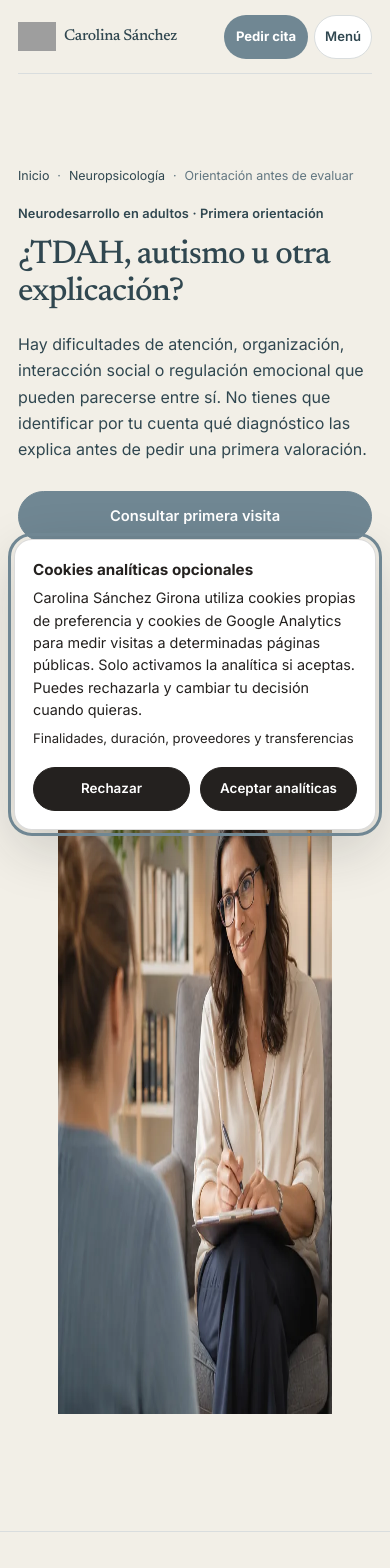
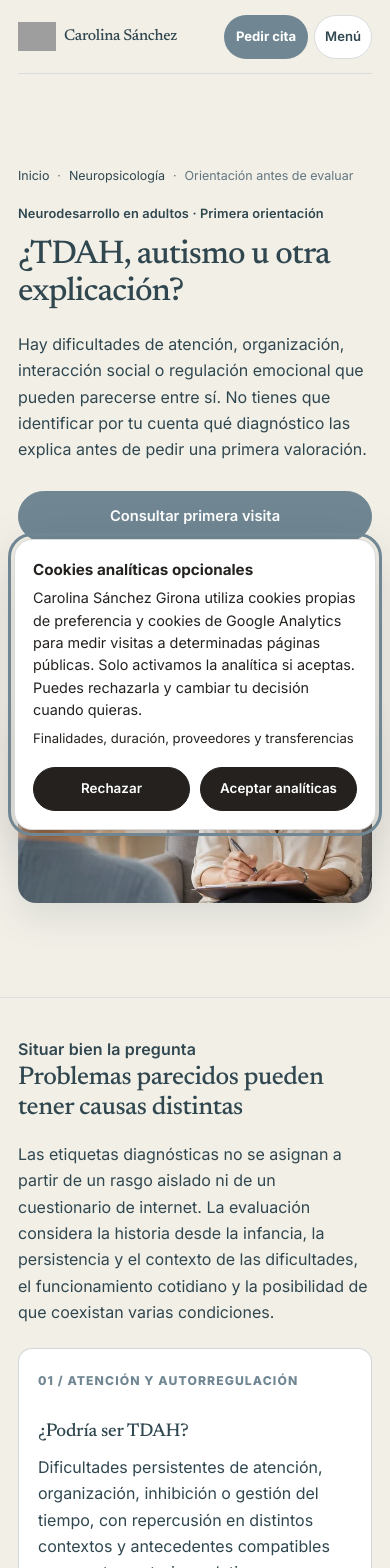
Before and after one commit to carolinasanchezgirona/Portfolio-Carolina, a Next.js app: page /orientacion-tdah-tea-adultos in a window 390 px wide. Shown: the top 1568 px of the page. Built offline with nearby package versions, Linux system fonts and the light colour scheme; grey boxes are pictures that could not be loaded.

Commit message:
Give clinical orientation photo responsive layout

```diff
--- a/app/mejoras-captacion.css
+++ b/app/mejoras-captacion.css
@@ -30,3 +30,9 @@
 .captacion-page-main h2{font-family:var(--font-newsreader),Georgia,serif;font-size:clamp(1.75rem,3vw,2.35rem);font-weight:450}
 .captacion-page-main .captacion-feature{margin:32px 0}
 @media(max-width:760px){.captacion-grid,.captacion-grid.two,.captacion-review-grid{grid-template-columns:1fr}.captacion-section{padding:42px 0}.captacion-actions a{width:100%;text-align:center}}
+
+.captacion-pathway-hero-grid{display:grid;grid-template-columns:minmax(0,1.25fr) minmax(0,.75fr);gap:clamp(24px,5vw,58px);align-items:center}
+.captacion-pathway-hero-copy{min-width:0}
+.captacion-pathway-photo{margin:0;overflow:hidden;border-radius:18px;aspect-ratio:4/4.5;box-shadow:0 15px 36px rgba(48,71,80,.12)}
+.captacion-pathway-photo img{width:100%;height:100%;object-fit:cover;display:block}
+@media(max-width:760px){.captacion-pathway-hero-grid{grid-template-columns:1fr}.captacion-pathway-photo{aspect-ratio:16/9;max-height:240px}}
```
